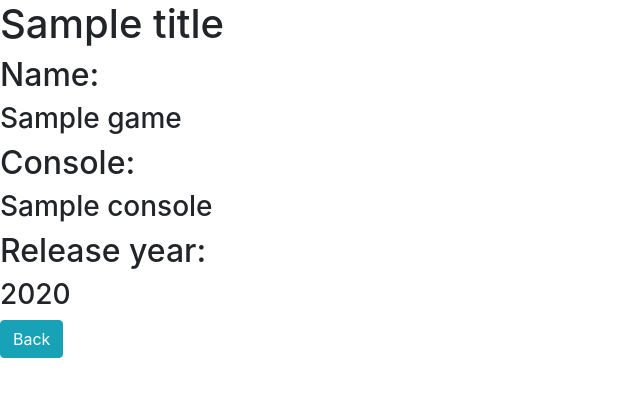
After one commit to Cnels1986/API-Lab, a PHP site: the page made by slimClient/templates/gamePage.html in a window 1280 px wide. The commit adds this page. Shown: the top 397 px of the page, without its empty margins (0-640 px from the left). Run offline with PHP 8.4, Linux system fonts and the light colour scheme; the template is opened without the code that fills it: most values are stand-ins (such as "Sample title", 1, 10 or a date in 2020).

Commit message:
created interface for viewing individual games, formatting and styling to follow

```diff
--- /dev/null
+++ b/slimClient/templates/gamePage.html
@@ -0,0 +1,18 @@
+<link rel="stylesheet" href="https://stackpath.bootstrapcdn.com/bootstrap/4.1.3/css/bootstrap.min.css" integrity="sha384-MCw98/SFnGE8fJT3GXwEOngsV7Zt27NXFoaoApmYm81iuXoPkFOJwJ8ERdknLPMO" crossorigin="anonymous">
+<script
+  src="https://code.jquery.com/jquery-3.3.1.min.js"
+  integrity="sha256-FgpCb/KJQlLNfOu91ta32o/NMZxltwRo8QtmkMRdAu8="
+  crossorigin="anonymous"></script>
+</head>
+<script src="../test/script.js"></script>
+<h1><?php echo $title; ?></h1>
+
+<h2>Name:</h2>
+<h3><?php echo $game['name']; ?></h3>
+
+<h2>Console:</h2>
+<h3><?php echo $game['console']; ?></h3>
+
+<h2>Release year:</h2>
+<h3><?php echo $game['year']; ?></h3>
+<a class="btn btn-info" href="http://localhost:3000/slimClient/">Back</a>
```
Also changed, not shown: slimClient/src/app.php (+14 -2 lines), slimClient/test/script.js (+0 -2 lines), 1 other file.
